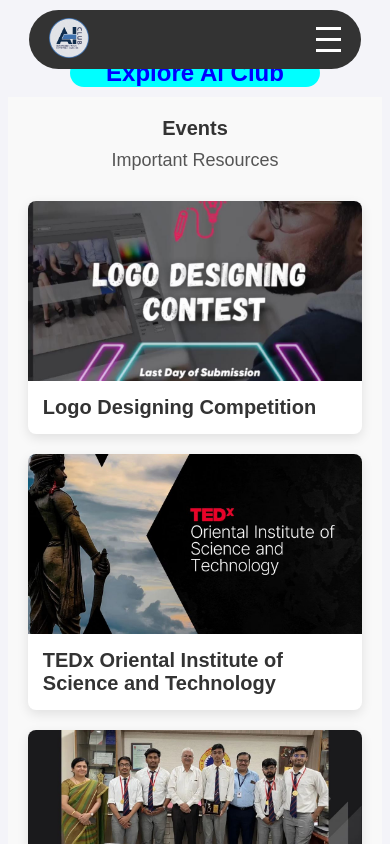
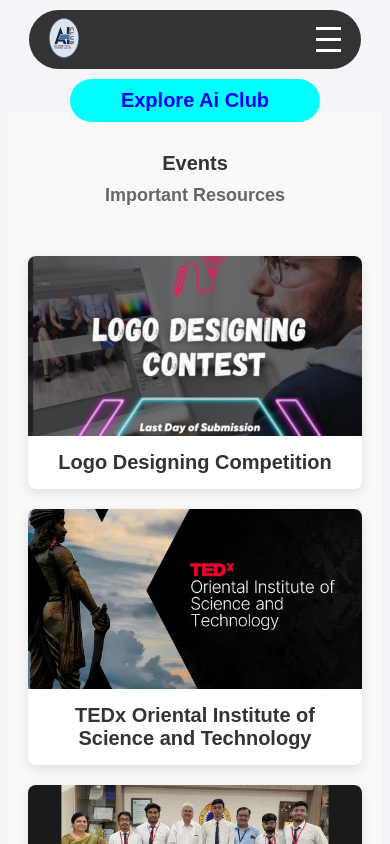
Before and after one commit to Deshbandhu01/ai-club-oist, a React (Vite) app: page /events in a window 390 px wide. Shown: the top 844 px of the page. Built offline with nearby package versions, Linux system fonts and the light colour scheme.

Commit message:
ressponsive done

```diff
--- a/src/components/Footer/Footer.css
+++ b/src/components/Footer/Footer.css
@@ -60,3 +60,64 @@
 .footer-bottom p{
   color:white
 }
+
+/* Responsive Design */
+@media (max-width: 900px) {
+  .footer-content {
+    flex-direction: column;
+    align-items: center;
+    text-align: center;
+    padding: 40px 10px;
+  }
+
+  .footer-logo-section {
+    margin-bottom: 15px;
+  }
+
+  .footer-links, .footer-social-media {
+    justify-content: center;
+    width: 100%;
+  }
+
+  .footer-links ul, .footer-social-media ul {
+    display: flex;
+    flex-direction: column;
+    align-items: center;
+  }
+
+  .footer-links li, .footer-social-media li {
+    margin-bottom: 8px;
+  }
+
+  .footer-bottom {
+    margin-top: 15px;
+  }
+
+  .footer-container {
+    padding: 30px 15px;
+  }
+}
+
+@media (max-width: 600px) {
+  .footer-content {
+    padding: 10px;
+  }
+
+  .footer-links ul, .footer-social-media ul {
+    flex-direction: column;
+    align-items: center;
+  }
+
+  .footer-links a, .footer-social-media a {
+    font-size: 12px;
+  }
+
+  img {
+    height: 30px;
+    width: 30px;
+  }
+
+  .footer-container {
+    padding: 40px 10px; /* More padding for spacing */
+  }
+}
--- a/src/components/Hero/Hero.css
+++ b/src/components/Hero/Hero.css
@@ -1,24 +1,77 @@
-.content_hero{
-    display:flex;
+/* Hero Section Container */
+.Home_container {
+    width: 100vw;
+    height: 100vh;
+    display: flex;
+    flex-direction: column;
+    align-items: center;
     justify-content: center;
-    text-align:center;
-    align-items: center;
-
+    padding: 20px;
+    overflow: visible;
 }
 
-.Home_container{
-    width:100vw;
-    height:100vh;
-    /* padding-top:150px; */
+/* Content Wrapper */
+.content_hero {
+    display: flex;
+    justify-content: center;
+    align-items: center;
+    text-align: center;
+    gap: 20px;
+    width: 100%;
+    max-width: 1200px;
+    padding: 20px;
 }
 
-.fig{
-    width:30vw;
-    left:10px;
-
+/* Hero Heading */
+.fig {
+    width: 30%;
+    min-width: 250px;
+    max-width: 400px;
 }
 
-.box{
-    width:70vw;
-    height:81vh;
+/* 3D Spline Scene */
+.box {
+    width: 60%;
+    max-width: 700px;
+    height: 80vh;
+    min-width: 300px;
 }
+
+.my-first-div {
+    position: absolute;
+    top: 0;
+    left: 0;
+    width: 100%;
+    height: 100%;
+    z-index: -1;
+}
+
+/* For tablets and smaller */
+@media (max-width: 768px) {
+    .content_hero {
+      flex-direction: column;
+    }
+
+    .fig {
+      width: 80vw;
+      text-align: center;
+    }
+
+    .box {
+      width: 90vw;
+      height: 50vh;
+      margin-bottom: 40px;
+    }
+  }
+
+  /*For mobile screens  */
+  @media (max-width: 480px) {
+    .box {
+      width: 95vw;
+      height: 40vh;
+    }
+
+    .Home_container {
+      padding-bottom: 50px;
+    }
+  }
--- a/src/components/body/about/About.css
+++ b/src/components/body/about/About.css
@@ -3,16 +3,13 @@
   padding: 0;
   font-family: "Arial", sans-serif;
   background-color: #0a192f;
-  color: #e6f1ff;
+  color: #FAFAFA;
   display: flex;
   justify-content: center;
   align-items: center;
-  /* min-height: 100vh; */
 }
 
 .main-container{
-
-  /* height:60vh; */
   width:100vb;
   margin:auto;
   display:flex;
@@ -26,10 +23,7 @@
   display: flex;
   align-items: flex-start;
   justify-content: space-between;
-  /* width: 50vb; */
-  /* max-width: 1200px; */
   gap: 50px;
-  /* margin:auto; */
   margin-top:20px;
 }
 
@@ -65,7 +59,6 @@
   width: 320px;
   height: 290px;
   perspective: 1000px;
-  /* margin-left: 50px;  */
 }
 
 .flip-card-inner {
@@ -107,10 +100,12 @@
   color: #e6f1ff;
   transform: rotateY(180deg);
   text-align: center;
-  padding: 20px;
+  padding: 30px;
   display: flex;
   flex-direction: column;
-  justify-content: space-between;
+  justify-content: center;
+  align-items: center;
+  gap: 15px;
 }
 
 /* Contact Button */
@@ -135,7 +130,6 @@
   display: grid;
   grid-template-columns: repeat(2, 1fr);
   gap: 20px;
-  /* width: 50%; */
   align-items: center;
   margin:auto;
 }
@@ -161,32 +155,31 @@
 
 /* Responsive Design */
 @media (max-width: 900px) {
-  .main-container{
-    height:150vh;
+  .main-container {
+    height: auto;
+    padding-top: 2px;
   }
-
 
   .content {
     flex-direction: column;
     align-items: center;
-
   }
 
   .about-section {
     width: 100%;
-
-
     text-align: center;
     align-items: center;
+    margin-top: 2px;
   }
 
   .about-heading {
     font-size: 2.5rem;
     text-align: center;
+    margin-top: 1px;
   }
 
   .flip-card {
-    margin-left: 0;
+    margin-top: 2px;
   }
 
   .features-container {
--- a/src/components/body/events/Event.css
+++ b/src/components/body/events/Event.css
@@ -90,7 +90,7 @@
   }
 
   .ai-tit{
-    display: flex;
+    display: relative;
     justify-content: center;
     text-align: center;
     align-items: center;
@@ -98,5 +98,5 @@
     background-color: aqua;
     width:250px;
     margin:auto;
-    border-radius:20px
+    border-radius:50px
   }
--- a/src/components/body/events/Event.jsx
+++ b/src/components/body/events/Event.jsx
@@ -5,7 +5,7 @@
 const Event= () => {
   return (
     <>
-    <h2 className='ai-tit'>Explore Ai Club</h2>
+    <h2 className='ai-tit'>Explore AI Club</h2>
     <div className="event-section">
 
 
--- a/src/pages/Contact_page/Contact_p.css
+++ b/src/pages/Contact_page/Contact_p.css
@@ -36,9 +36,6 @@
   height: auto;
   margin-bottom: 5px;
 }
-
-
-
 
   .container {
     background-color: #ffffff;
@@ -88,19 +85,41 @@
     text-align: center;
     color: green;
   }
+
 /* Responsive Design */
+.contact-section {
+  margin-bottom: 80px;
+}
+
+/* Adjust Container for Small Screens */
 @media screen and (max-width: 1000px) {
   .container {
-        width: 100%;
-        padding: 10px;
+      width: 90%;
+      max-width: 500px;
+      padding: 15px;
   }
 
   input, select, button {
-        width: 90%;
+      width: 100%;
   }
 
   header h1 {
       font-size: 1.5em;
   }
+}
 
+/* Further Adjustments for Very Small Screens */
+@media screen and (max-width: 600px) {
+  .contact-section {
+      margin-bottom: 100px;
   }
+
+  .container {
+      width: 95%;
+      padding: 10px;
+  }
+
+  input, select, button {
+      width: 100%;
+  }
+}
--- a/src/pages/Event_page/Event_p.css
+++ b/src/pages/Event_page/Event_p.css
@@ -1,73 +1,97 @@
-/* General styles for the resources section */
+/* General styles for the events section */
 .event-section {
   padding: 20px;
   background-color: #f9f9f9;
-    width:96%;
-    margin: 10px auto;
-    /* margin-top:100px; */
+  width: 96%;
+  margin: 20px auto;
 }
 
-  .event-title {
-    font-size: 28px;
+/* Navbar Styling */
+.event-bar {
+  display: realtive;
+  flex-direction: column;
+  align-items: center;
+  text-align: center;
+  justify-content: center;
+  margin: auto;
+  padding: 20px 0;
+  background-color: white;
+  font-size: 24px;
   font-weight: bold;
-    margin-bottom: 10px;
-    /* margin: 10px auto; */
 }
 
-  .event-subtitle {
+.event-bar p {
+  margin: 5px;
   font-size: 18px;
-    color: #555;
+  color: #666;
+}
+
+/* "Explore AI Club" Styling */
+.ai-tit {
+  display: flex;
+  justify-content: center;
+  align-items: center;
+  color: blue;
+  background-color: aqua;
+  width: 250px;
+  padding: 10px;
+  font-size: 20px;
+  font-weight: bold;
+  border-radius: 20px;
+  position: relative;
+  top: 20px;
+  margin: 40px auto 0 auto;
+}
+
+/* Grid layout for event cards */
+.event-grid {
+  display: grid;
+  grid-template-columns: repeat(auto-fit, minmax(300px, 1fr));
+  gap: 20px;
   margin-bottom: 20px;
 }
 
-  /* Grid container to hold
-
-  items */
-  .event-grid {
-    display: grid;
-    grid-template-columns: repeat(auto-fill, minmax(250px, 1fr));
-    gap: 20px;
-    margin-bottom: 10px;
-
-
-  }
-
-  /* Individual resource card */
+/* Individual event card */
 .event-item {
   background-color: #fff;
-    border-radius: 8px;
+  border-radius: 10px;
   box-shadow: 0 4px 12px rgba(0, 0, 0, 0.1);
   overflow: hidden;
   transition: transform 0.3s ease;
+  display: flex;
+  flex-direction: column;
+  height: 100%;
 }
 
-  /* Hover effect for resource item */
 .event-item:hover {
   transform: translateY(-10px);
 }
 
-  /* Image section of the resource card */
+/* Image container */
 .event-image {
   width: 100%;
-    height: 180px;
+  height: 250px;
   overflow: hidden;
+  display: flex;
 }
 
 .event-img {
   width: 100%;
   height: 100%;
   object-fit: cover;
-
+  object-position: center;
 }
 
-  /* Resource card information section */
+/* Event info section */
 .event-info {
+  flex-grow: 1;
   padding: 15px;
+  text-align: center;
 }
 
 .event-title {
   font-size: 20px;
-    font-weight: 600;
+  font-weight: bold;
   margin: 0;
   color: #333;
 }
@@ -75,28 +99,5 @@
 .event-link {
   text-decoration: none;
   display: block;
+  color: inherit;
 }
-
-  .event-bar{
-    display: flex;flex-direction: column;
-    align-items: center;
-    text-align: center;
-    justify-content: center;
-    margin:auto;
-    background-color: transparent;
-  }
-  .event-bar p{
-    margin:10px;
-  }
-
-  .ai-tit{
-    display: flex;
-    justify-content: center;
-    text-align: center;
-    align-items: center;
-    color:blue;
-    background-color: aqua;
-    width:250px;
-    margin:auto;
-    border-radius:20px
-  }
```
Lines whose indentation alone changed are shown as unchanged.
